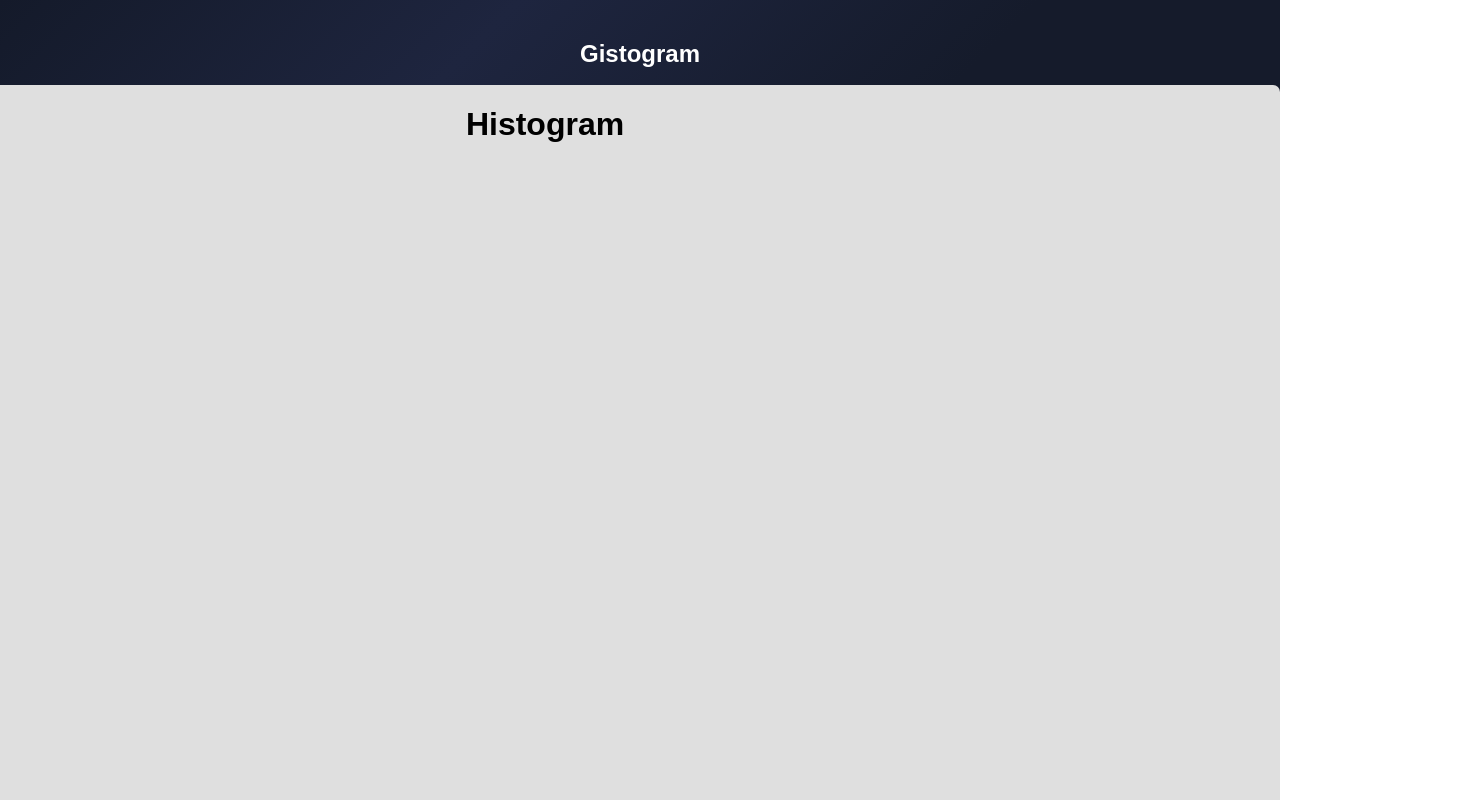
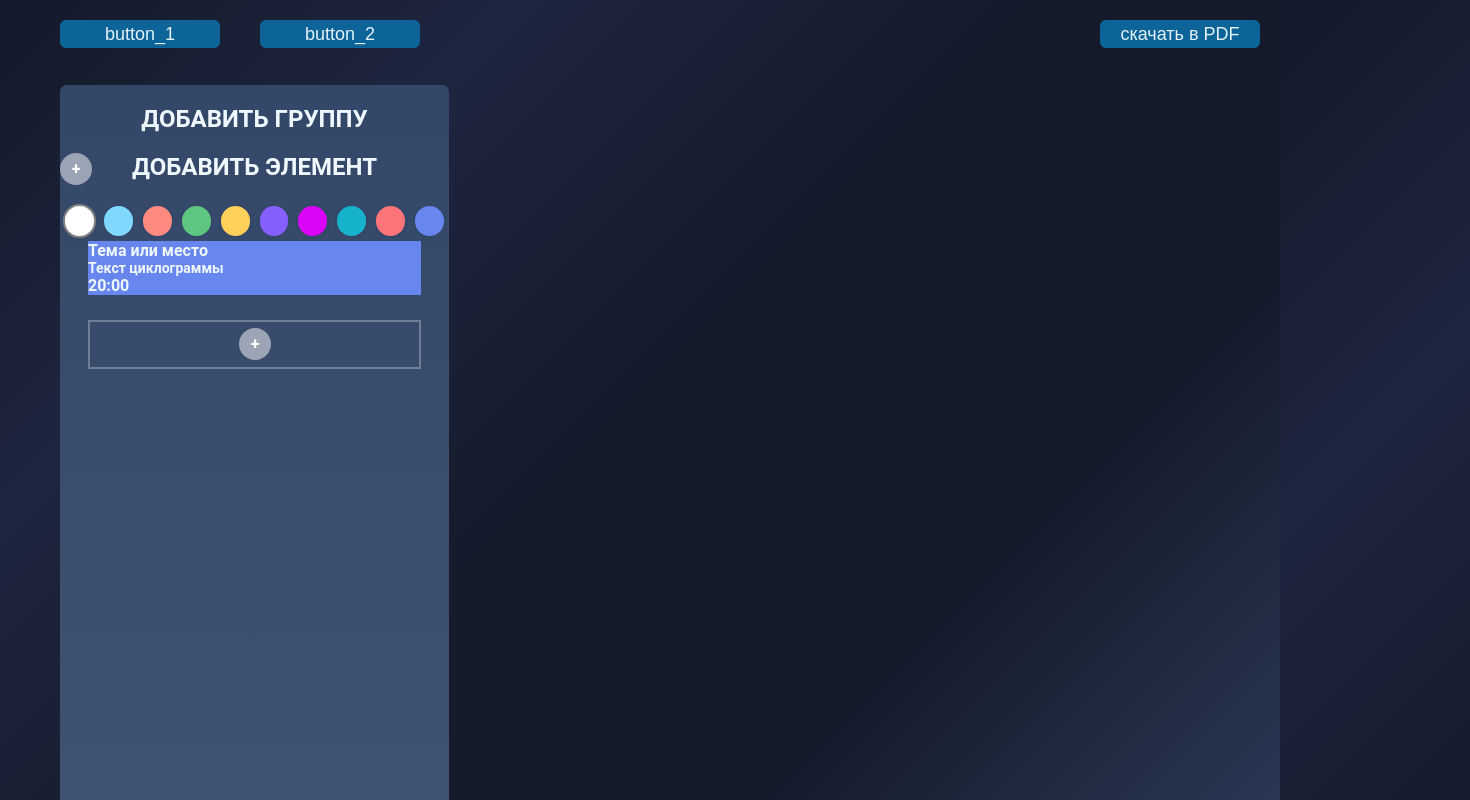
Before and after one commit to zakk50/gistogram, a React (Create React App) app: page / in a window 1280 px wide. Shown: the top 800 px of the page, 1470 px wide, since content can reach past the window. Built offline with nearby package versions, Linux system fonts and the light colour scheme; a web font is replaced by a local one.

Commit message:
commit 04_12

```diff
--- a/electron-starter.js
+++ b/electron-starter.js
@@ -14,7 +14,7 @@ function createWindow () {
   mainWindow = new BrowserWindow({
     width: 1000,
     height: 625,
-    //fullscreen:true,
+    fullscreen:true,
     // frame:true,
     // resizable:false
     }); //основная конфигуация
--- a/package.json
+++ b/package.json
@@ -6,13 +6,11 @@
     "electron": "^1.7.9",
     "electron-builder": "^20.28.4",
     "foreman": "^2.0.0",
-    "less-loader": "^4.1.0",
     "react-scripts": "0.8.5"
   },
   "dependencies": {
     "classnames": "^2.2.6",
     "create-react-class": "^15.6.3",
-    "less": "^3.8.1",
     "react": "^16.1.1",
     "react-dom": "^16.1.1"
   },
--- a/src/components/area.css
+++ b/src/components/area.css
@@ -1,21 +1,18 @@
 .content{
-  position:relative;
+  /* position:relative; */
 }
 .content-sidebar{
-  position: absolute;
+  float:left;
   width: 389px;
   height: 760px;
-  left: 60px;
-  top: 0px;
+  margin-left: 60px;
   border-radius: 7px;
   background: linear-gradient( to bottom , #334768, #415372);
 }
 .content-histogram{
-  position: absolute;
+  float:left;
   width: 1470px;
   height: 760px;
-  right: 0px;
-  top: 0px;
   border-radius: 7px;
   background: #DFDFDF;
 }
--- a/src/components/navbar/Navbar.jsx
+++ b/src/components/navbar/Navbar.jsx
@@ -6,8 +6,9 @@ class Navbar extends Component {
     return (
       <div>
         <div className="App-header">
-          {/* <img src={logo} className="App-logo" alt="logo" /> */}
-          <h2>Gistogram</h2>
+          <button className="button button-left">button_1</button>
+          <button className="button button-left">button_2</button>
+          <button className="button button-right">скачать в PDF</button>
         </div>
       </div>
     )
--- a/src/components/navbar/navbar.css
+++ b/src/components/navbar/navbar.css
@@ -4,3 +4,24 @@
   padding: 20px;
   color: white;
 }
+.button{
+  width: 160px;
+  height: 28px;
+  background: #0C6499;
+  color: #E4F1F7;
+  text-align: center;
+  font-size: 18px;
+  border: none;
+  border-radius: 6px;
+  margin-left: 40px;
+  outline: none;
+}
+.button:hover{
+  cursor: pointer;
+}
+.button-left{
+  float:left
+}
+.button-right{
+  float: right;
+}
--- a/src/components/taskbar/ColorPicker.jsx
+++ b/src/components/taskbar/ColorPicker.jsx
@@ -9,7 +9,7 @@ const COLORS = ['#FFFFFF', '#80D8FF', '#FF8A80', '#5FC681', '#FFD15B', '#885FFF'
 const ColorPicker =  createReactClass ({
   render() {
     return(
-      <div className='ColorPicker'>
+      <div className='ColorPicker object_color'>
         {
           COLORS.map(color =>
             <div
--- a/src/components/taskbar/Sidebar.jsx
+++ b/src/components/taskbar/Sidebar.jsx
@@ -39,14 +39,32 @@ const Sidebar = createReactClass({
 
   render() {
     return(
-      <div>
-        <h2>Добавить группу</h2>
-        <h2>Добавить время</h2>
+      <div className="sidebar">
+        <div>
+          <h2>ДОБАВИТЬ ГРУППУ</h2>
+        </div>
+
+        <div className="group">
+          <span className="plus_s" >+</span>
+        </div>
+
+        <div>
+          <h2>ДОБАВИТЬ ЭЛЕМЕНТ</h2>
+        </div>
+
         <div className="NoteEditor__footer">
           <ColorPicker
             value={this.state.color}
             onChange={this.handleColorChange}
           />
+        </div>
+        <div className="element">
+          <div className="element-title"><h3>Тема или место</h3></div>
+          <div className="element-text"><h4>Текст циклограммы</h4></div>
+          <div className="element-time"><h3>20:00</h3> </div>
+        </div>
+        <div className="button-create" >
+          <span className="plus_ss" >+</span>
         </div>
       </div>
     );
--- a/src/components/taskbar/colorpicker.css
+++ b/src/components/taskbar/colorpicker.css
@@ -17,3 +17,6 @@
 .ColorPicker__swatch.selected {
   border: 2px solid grey;
 }
+.object_color{
+  /* position: relative; */
+}
--- a/src/components/taskbar/sidebar.css
+++ b/src/components/taskbar/sidebar.css
@@ -1,4 +1,64 @@
-.NoteEditor__footer{
-
+.sidebar{
+  color: #F0F8FD;
+  font-size: 16px;
 }
-.ColorPicker{}
+.group{
+  position: relative;
+}
+.element{
+  width: 332.5px;
+  min-height: 45px;
+  background: #6786EE;
+  margin-left: 28px;
+  text-align: left;
+}
+.element h3{
+  font-size: 16px;
+  padding: 0;
+  margin: 0;
+}
+.element h4{
+  font-size: 14px;
+  padding: 0;
+  margin: 0;
+}
+.button-create{
+  width: 328.5px;
+  height: 45px;
+  border: 2px solid #6F7E95;
+  margin-left: 28px;
+  margin-top: 25px;
+  position: relative;
+}
+.button-create:hover{
+  cursor: pointer;
+}
+.plus_s{
+  position: absolute;
+  width: 32px;
+  height: 32px;
+  top: 0;
+  left: 0;
+  background: rgba(255, 255, 255, .5);
+  border-radius: 50%;
+  color: #fff;
+  line-height: 32px;
+  speak: none;
+  font-weight: bold;
+  cursor: pointer;
+}
+.plus_ss{
+  position: absolute;
+  width: 32px;
+  height: 32px;
+  top: 6px;
+  left: 149px;
+  background: rgba(255, 255, 255, .5);
+  border-radius: 50%;
+  color: #fff;
+  line-height: 32px;
+  /* text-align: center; */
+  speak: none;
+  font-weight: bold;
+  cursor: pointer;
+}
--- a/src/index.css
+++ b/src/index.css
@@ -1,13 +1,25 @@
 html{
   height: 100%;
+  overflow:  hidden;
+  font-family: Roboto;
+}
+@font-face{
+  font-family: 'Roboto';
+  src: url(http://fonts.gstatic.com/s/roboto/v15/mErvLBYg_cXG3rLvUsKT_fesZW2xOQ-xsNqO47m55DA.woff2);
 }
 body {
   margin: 0;
   padding: 0;
-  font-family: sans-serif;
+
   width: 100%;
   height: auto;
   min-height: 100%;
   background: linear-gradient(-45deg, #2A3753, #151B2B, #151B2B, #1E253F, #141A2A);
-
 }
+.clearfix:after {
+  content: "";
+  display: block;
+  height: 0;
+  clear: both;
+  visibility: hidden;
+}
```
